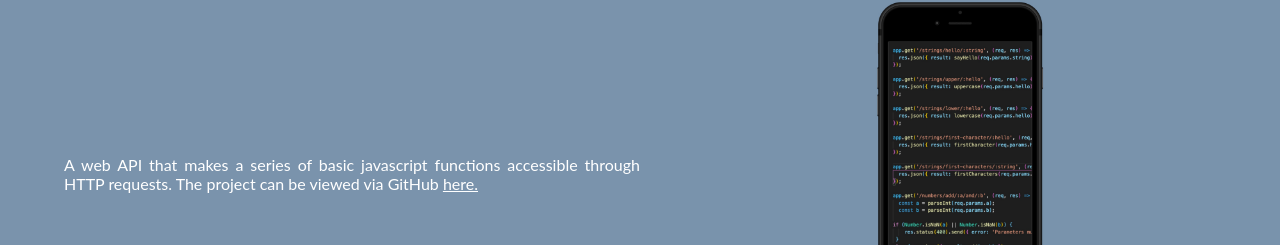
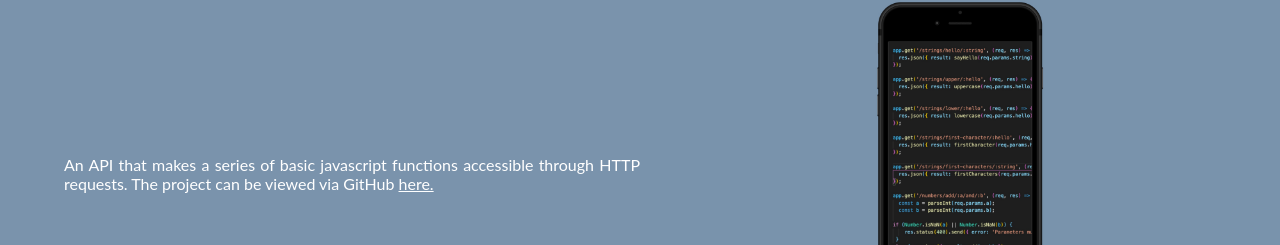
Before and after one commit to scott-hannabuss/scott-hannabuss-portfolio, a React (Create React App) app: page / in a window 1280 px wide. Shown: the part 3760-4005 px from the top of the page. Built offline with nearby package versions, Linux system fonts and the light colour scheme.

Commit message:
fixed typo on project

```diff
--- a/src/components/Projects.js
+++ b/src/components/Projects.js
@@ -108,7 +108,7 @@ const Projects = () => {
       <h2 className="project-header">EXPRESS API</h2>
       <ProjectContainer>
         <p className="project-description-mobile">
-          A web API that makes a series of basic javascript functions accessible
+          An API that makes a series of basic javascript functions accessible
           through HTTP requests. The project can be viewed via GitHub{" "}
           <a href="https://github.com/scott-hannabuss/javascript-basics-express">
             here.
```
